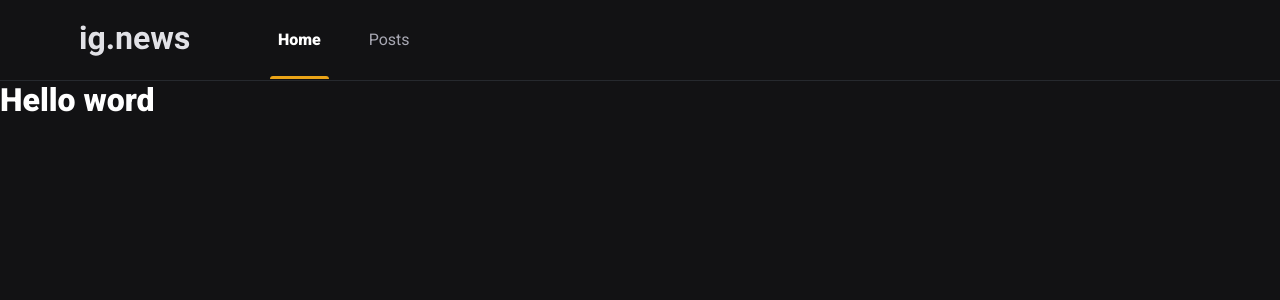
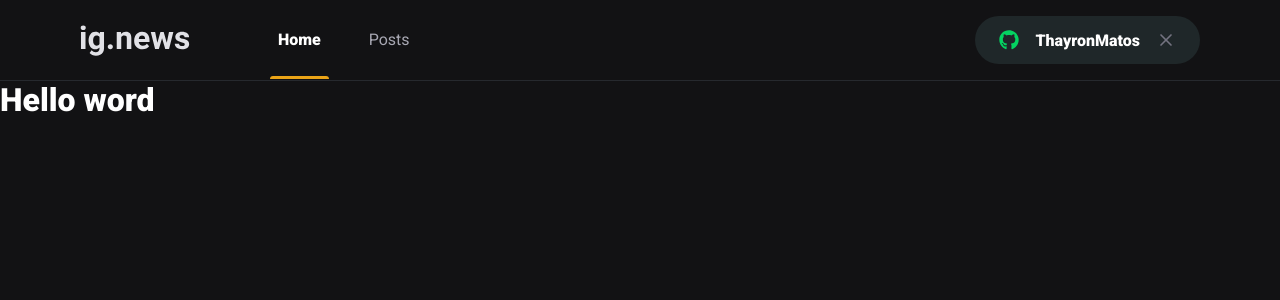
Before and after one commit to thayronFeitosa/Fundamentos-Next.js, a Next.js app: page / in a window 1280 px wide. Shown: the top 300 px of the page. Built offline with nearby package versions, Linux system fonts and the light colour scheme.

Commit message:
Foi criado o button de Sigin do git "Ainda nao funcional" ;

```diff
--- a/package.json
+++ b/package.json
@@ -12,6 +12,7 @@
     "next": "11.1.2",
     "react": "17.0.2",
     "react-dom": "17.0.2",
+    "react-icons": "^4.3.1",
     "sass": "^1.42.1"
   },
   "devDependencies": {
--- a/src/components/Header/index.tsx
+++ b/src/components/Header/index.tsx
@@ -1,14 +1,15 @@
 import styles from "./styles.module.scss";
-
+import { SignInButton } from '../SignInButton'
 export function Header() {
   return (
     <header className={styles.hreaderContainer}>
-      <div className={styles.hreaderContent }>
-        <img src="/images/logo.svg" alt="" />
+      <div className={styles.hreaderContent}>
+        <img src="/images/logo.svg" />
         <nav>
           <a className={styles.active}>Home</a>
           <a>Posts</a>
         </nav>
+        <SignInButton />
       </div>
     </header >
   );
--- a/src/components/Header/styles.module.scss
+++ b/src/components/Header/styles.module.scss
@@ -51,4 +51,8 @@
       }
     }
   }
+
+  button {
+    margin-left: auto;
+  }
 }
--- /dev/null
+++ b/src/components/SignInButton/index.tsx
@@ -0,0 +1,27 @@
+import { FaGithub } from 'react-icons/fa';
+import { FiX } from 'react-icons/fi';
+
+import styles from './styles.module.scss';
+
+export function SignInButton() {
+  const isUserLoggerIn = true;
+  return isUserLoggerIn ? (
+    <button
+      type="button"
+      className={styles.signInButton}
+    >
+      <FaGithub color="#04d361" />
+      ThayronMatos
+      <FiX color="#737380" className={styles.closeIcon} />
+    </button>
+  ) : (
+    <button
+      type="button"
+      className={styles.signInButton}
+    >
+      <FaGithub color="#eba417" />
+      Sign in with GitHub
+    </button>
+  );
+
+}
--- /dev/null
+++ b/src/components/SignInButton/styles.module.scss
@@ -0,0 +1,34 @@
+.signInButton {
+  height: 3rem;
+  border-radius: 3rem;
+  background: var(--gray-850);
+  border: 0;
+  padding: 0 1.5rem;
+
+  display: flex;
+  align-items: center;
+  justify-content: center;
+
+  color: var(--white);
+  font-weight: bold;
+
+  svg {
+    width: 20px;
+    height: 20px;
+  }
+
+  svg:first-child {
+    margin-right: 1rem;
+  }
+  svg.closeIcon {
+    margin-left: 1rem;
+  }
+
+  transition: filter 0.2s;
+
+  &:hover {
+    filter: brightness(0.8);
+  }
+
+
+}
--- a/src/pages/_document.tsx
+++ b/src/pages/_document.tsx
@@ -8,6 +8,7 @@
         <link rel="preconnect" href="https://fonts.googleapis.com" />
         <link rel="preconnect" href="https://fonts.gstatic.com" />
         <link href="https://fonts.googleapis.com/css2?family=Roboto:ital,wght@0,400;0,500;0,900;1,300;1,500&display=swap" rel="stylesheet"/>
+        <link rel="shortcut icon" href="/favicon.png" type="image/png" />
         </Head>
         <body>
           <Main />
--- a/src/styles/global.scss
+++ b/src/styles/global.scss
@@ -9,6 +9,7 @@
   --gray-100:#e1e1e6;
   --gray-300: #a8a8b3;
   --gray-800:#26292e;
+  --gray-850:#1f2729;
   --gray-900:#121214;
 
   --cyan-500: #61dafb;
```
Also changed, not shown: 1 other file (tests, documents, lock files or other folders).
